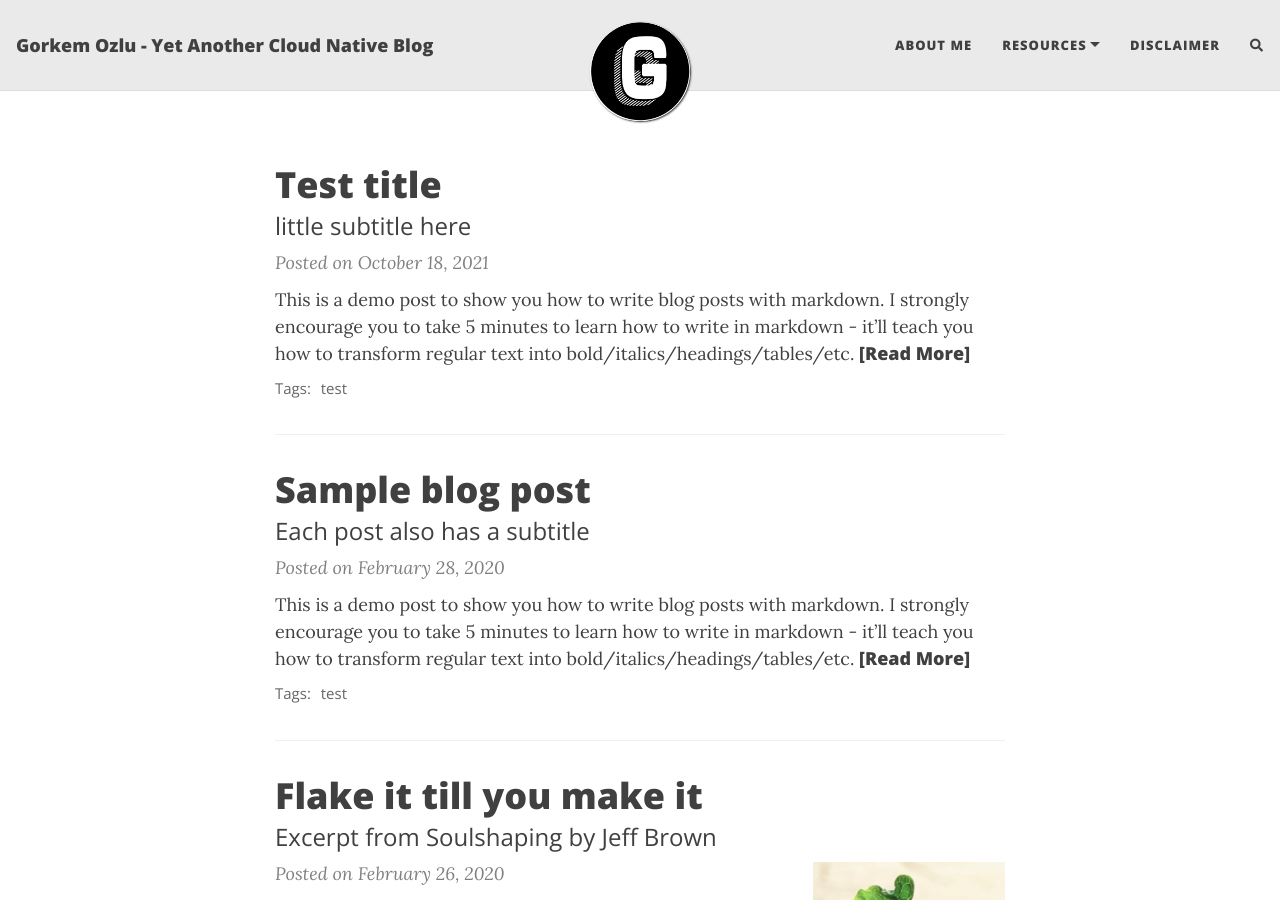
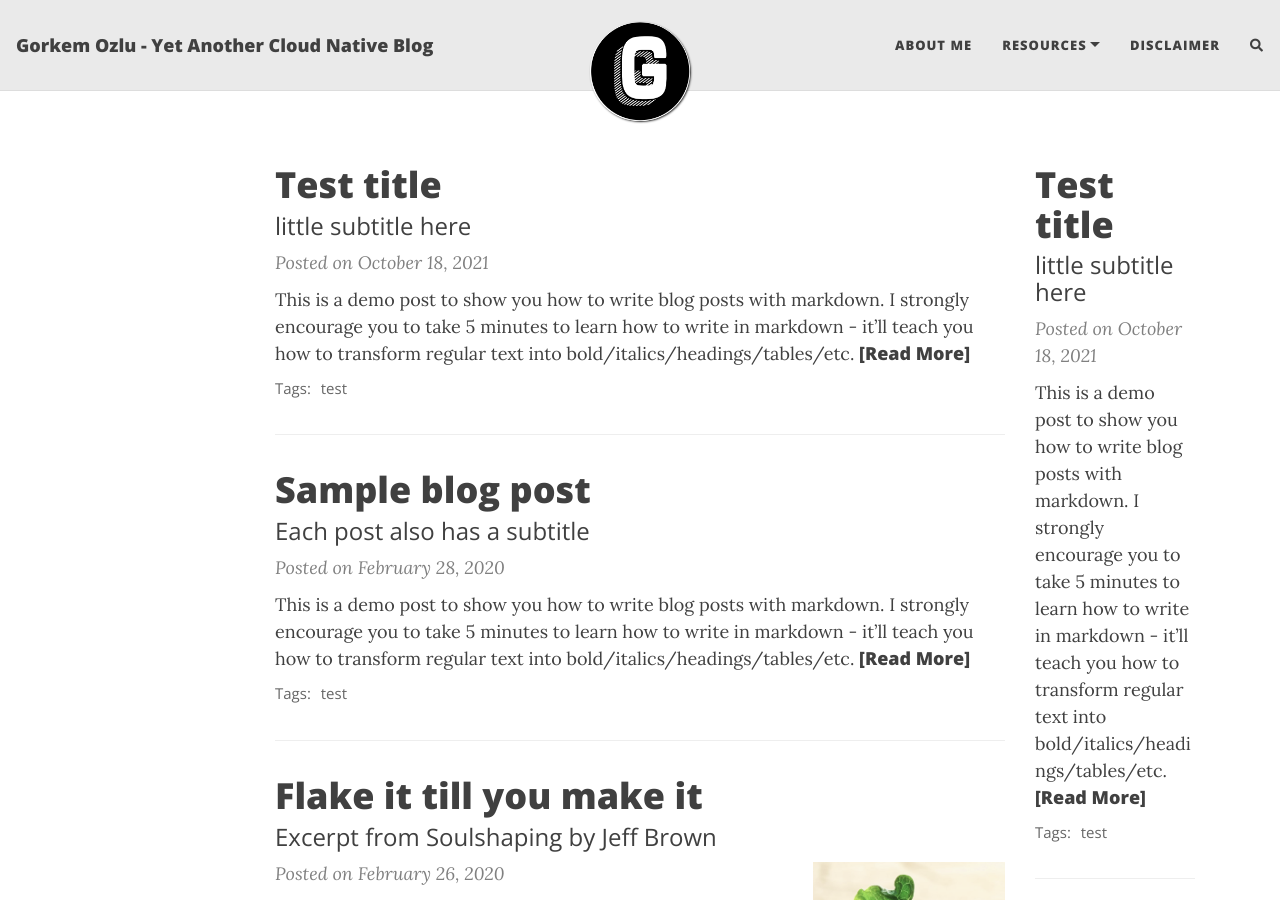
Before and after one commit to gorkemozlu/jekyll, a Jekyll site: the page built from index.html, in a window 1280 px wide and 900 px high. Built offline with Jekyll 4.4.1, drawn with Linux system fonts in a browser that asks for light colours; nearby versions of some CDN libraries; the list of posts is cut into pages by our own code; comment, search, counter and statistics services are not loaded.

Commit message:
Update page.html

```diff
--- a/_layouts/page.html
+++ b/_layouts/page.html
@@ -27,7 +27,7 @@ layout: base
 
       {% include comments.html %}
     </div>
-    <div class="{% if page.full-width %} col {% else %} col-xl-2 offset-xl-2 col-lg-2 offset-rg-1 {% endif %}">
+    <div class="{% if page.full-width %} col {% else %} col-xl-2 offset-xl-0 col-lg-2 offset-lg-0 {% endif %}">
       {% if page.before-content %}
         <div class="before-content">
           {% for file in page.before-content %}
```
